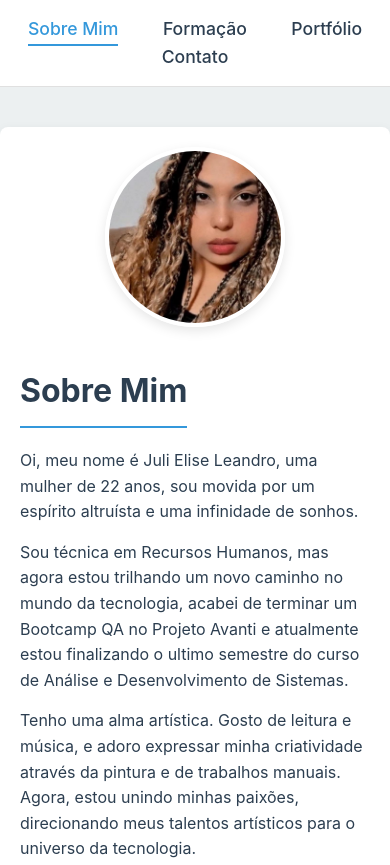
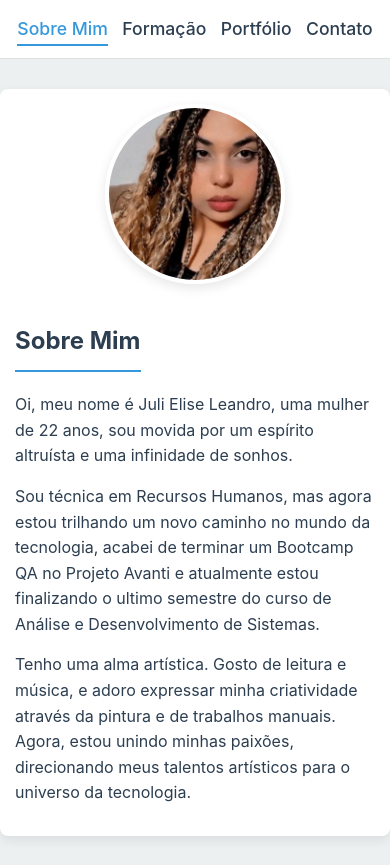
Before and after one commit to julielise/portfolio, a plain HTML site: page index.html in a window 390 px wide. Shown: the top 865 px of the page. Drawn offline with Linux system fonts and the light colour scheme.

Commit message:
style mobile

```diff
--- a/style.css
+++ b/style.css
@@ -251,3 +251,22 @@ footer {
   font-size: 0.9em;
   color: #7f8c8d;
 }
+
+/*
+  Responsividade
+  - Ajustes para telas menores, como celulares.
+*/
+@media (max-width: 600px) {
+  nav ul li {
+    margin: 5px;
+  }
+
+  .container {
+    margin: 20px auto;
+    padding: 15px;
+  }
+
+  main h1, main h2 {
+    font-size: 1.5em;
+  }
+}
```
